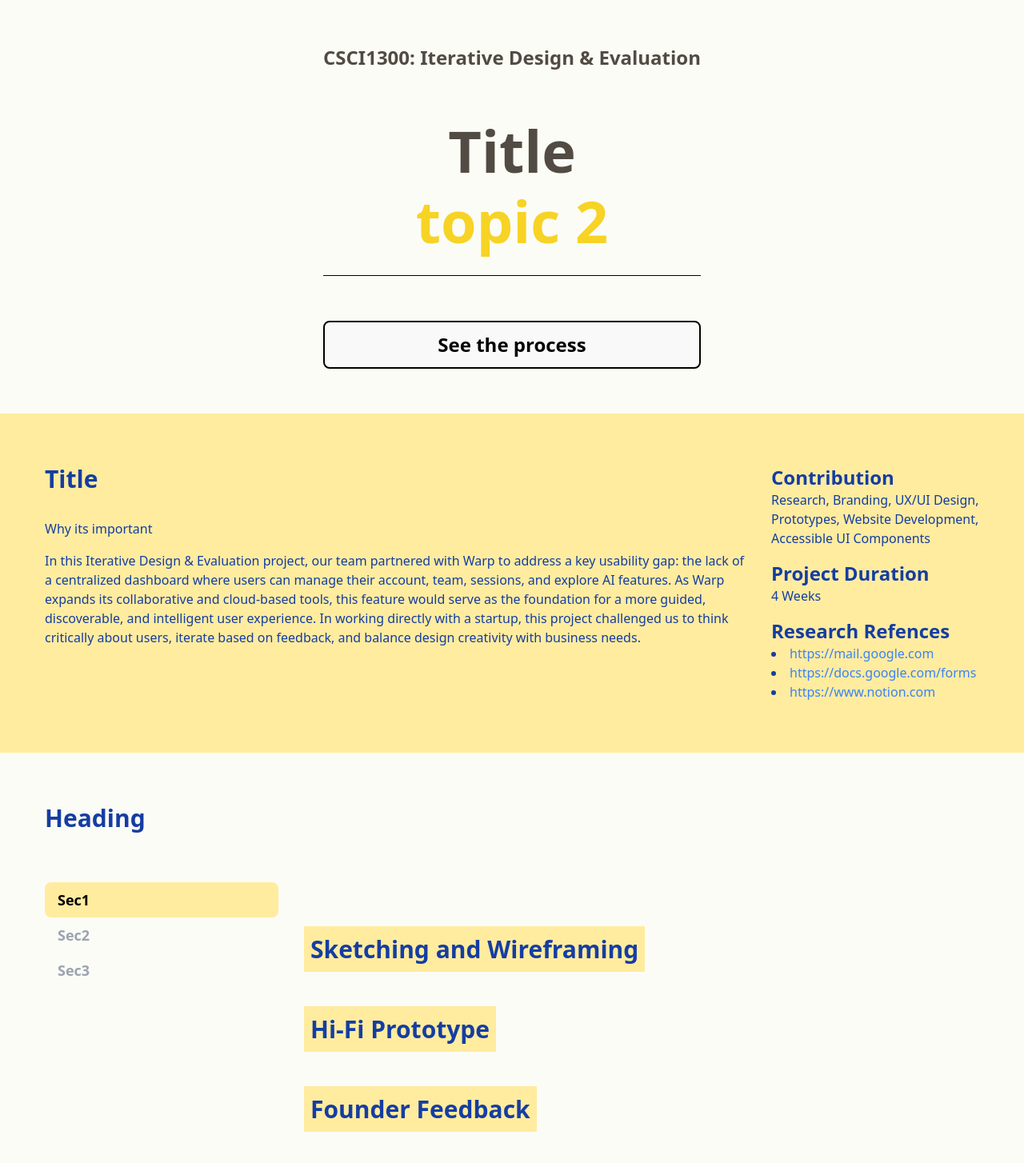
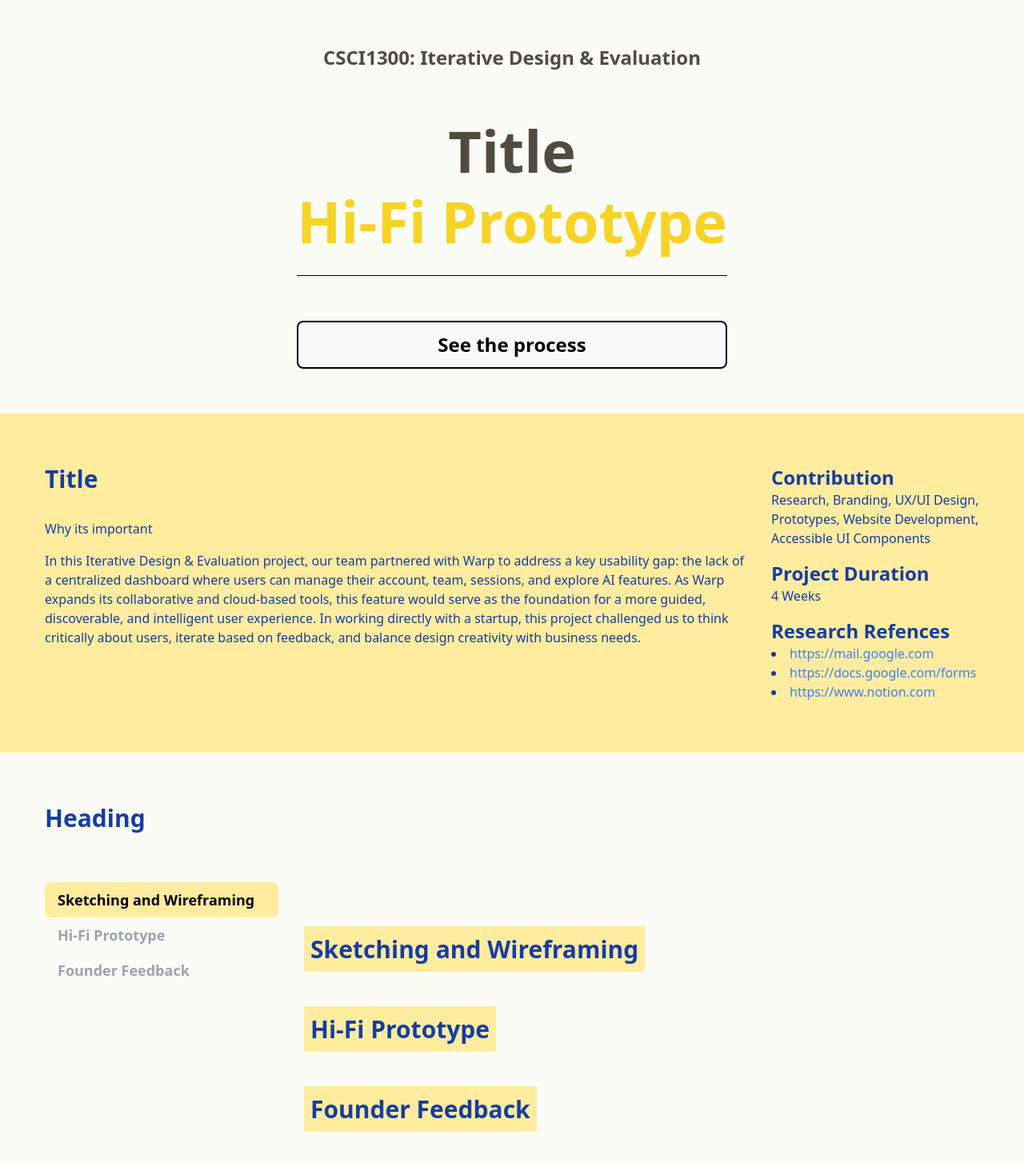
Before and after one commit to danidedona/Iterative-Design-Hand-In, a React (Vite) app: page / in a window 1280 px wide. Shown: the top 1454 px of the page at 80% size. Built offline with nearby package versions, Linux system fonts and the light colour scheme.

Commit message:
add: heading names

```diff
--- a/src/Template.jsx
+++ b/src/Template.jsx
@@ -16,13 +16,17 @@ const colors = {
 };
 
 const sections = [
-  { id: "sec1", label: "Sec1" },
-  { id: "sec2", label: "Sec2" },
-  { id: "sec3", label: "Sec3" },
+  { id: "sec1", label: "Sketching and Wireframing" },
+  { id: "sec2", label: "Hi-Fi Prototype" },
+  { id: "sec3", label: "Founder Feedback" },
 ];
 
 // Topics are used for fluid word list animation
-const topics = ["topic 1", "topic 2", "topic 3"];
+const topics = [
+  "Sketching and Wireframing",
+  "Hi-Fi Prototype",
+  "Founder Feedback",
+];
 
 const Template = () => {
   //////////////////////////////////////////////////////////////////////////////
```
